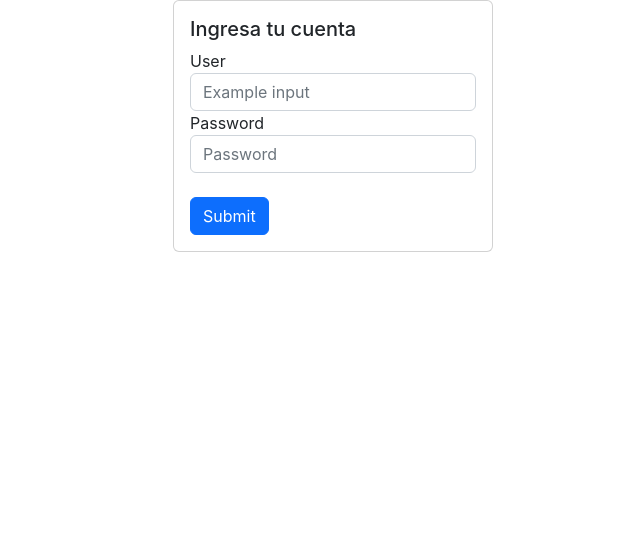
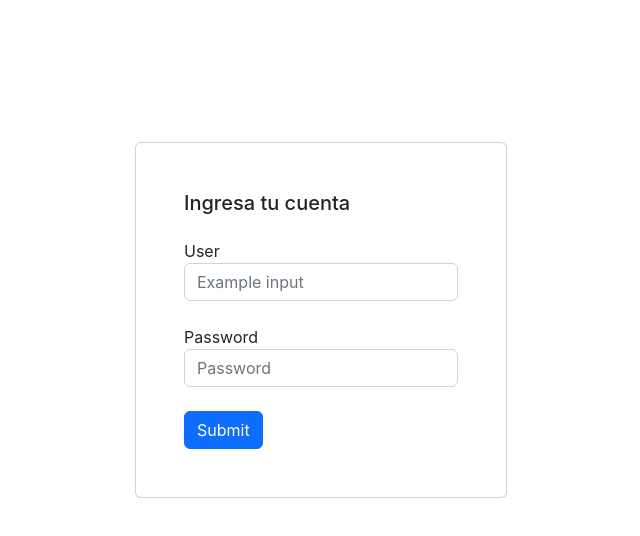
Before and after one commit to gdariodh/rrhh-app, a React (Create React App) app: page / in a window 1280 px wide. Shown: the top 536 px of the page, without its empty margins (319-959 px from the left). Built offline with nearby package versions, Linux system fonts and the light colour scheme; what uid would draw is missing.

Commit message:
added navigation

```diff
--- a/src/App.css
+++ b/src/App.css
@@ -1,38 +1,16 @@
-.App {
-  text-align: center;
+.container-center {
+  align-items: center;
+  display: flex;
+  justify-content: center;
+  width: 100%;
+  height: 80vh;
 }
 
-.App-logo {
-  height: 40vmin;
-  pointer-events: none;
+.login {
+  padding: 2rem;
 }
 
-@media (prefers-reduced-motion: no-preference) {
-  .App-logo {
-    animation: App-logo-spin infinite 20s linear;
-  }
+.form-group {
+  margin-top: 1.5rem;
+  width: 100%;
 }
-
-.App-header {
-  background-color: #282c34;
-  min-height: 100vh;
-  display: flex;
-  flex-direction: column;
-  align-items: center;
-  justify-content: center;
-  font-size: calc(10px + 2vmin);
-  color: white;
-}
-
-.App-link {
-  color: #61dafb;
-}
-
-@keyframes App-logo-spin {
-  from {
-    transform: rotate(0deg);
-  }
-  to {
-    transform: rotate(360deg);
-  }
-}
--- a/src/App.js
+++ b/src/App.js
@@ -2,6 +2,7 @@ import { BrowserRouter as Router, Route, Switch } from "react-router-dom";
 import Login from "./components/Login";
 import User from "./components/User";
 import UserList from "./components/UserList";
+import "./App.css";
 
 function App() {
   return (
--- a/src/components/Login.js
+++ b/src/components/Login.js
@@ -43,9 +43,9 @@ const Login = () => {
   };
 
   return (
-    <div className="container" style={{ width: "20rem", margin: "0 auto" }}>
-      <div className="card" style={{ width: "20rem", margin: "0 auto" }}>
-        <div className="card-body">
+    <div className="container-center">
+      <div className="card login">
+        <div className="card-body card-login">
           <h5 className="card-title">Ingresa tu cuenta</h5>
 
           <form onSubmit={onSubmit}>
--- a/src/components/User.js
+++ b/src/components/User.js
@@ -1,7 +1,8 @@
-import { useParams } from "react-router-dom";
+import { useParams, useHistory } from "react-router-dom";
 import { users } from "../data/users";
 
 const User = () => {
+  const history = useHistory();
   const params = useParams();
 
   const userId = params.id;
@@ -9,14 +10,14 @@ const User = () => {
   const userFound = users.find((user) => user.username === userId);
 
   return (
-    <>
+    <div className="container container-center">
       {userFound ? (
-        <div className="card" style={{ width: "18rem;" }}>
+        <div>
+          <div className="card">
             <img
               className="card-img-top"
               src={userFound.img}
               alt="Card image cap"
-            style={{ width: "200px", height: "200px" }}
             />
             <div className="card-body">
               <h5 className="card-title">
@@ -41,12 +42,29 @@ const User = () => {
               </a>
             </div>
           </div>
+
+          <div className="m-4">
+            <button
+              className="btn btn-primary mx-2"
+              onClick={() => history.replace("/")}
+            >
+              Cerrar sesion
+            </button>
+
+            <button
+              className="btn btn-secondary"
+              onClick={() => history.push("/userlist")}
+            >
+              Ver Compañeros
+            </button>
+          </div>
+        </div>
       ) : (
         <div className="alert alert-danger mt-4" role="alert">
           Usuario no encontrado
         </div>
       )}
-    </>
+    </div>
   );
 };
 
--- a/src/components/UserList.js
+++ b/src/components/UserList.js
@@ -33,9 +33,20 @@ const UserList = () => {
         </tbody>
       </table>
 
-      <button className="btn btn-primary" onClick={onClick}>
-        Login
-      </button>
+      <div style={{ display: "flex", gap: "3rem" }}>
+        <button className="btn btn-primary" onClick={onClick}>
+          Cerrar sesion
+        </button>
+
+        <button
+          className="btn btn-secondary"
+          onClick={() => {
+            history.goBack();
+          }}
+        >
+          Ver mi perfil
+        </button>
+      </div>
     </div>
   );
 };
```
Lines whose indentation alone changed are shown as unchanged.
